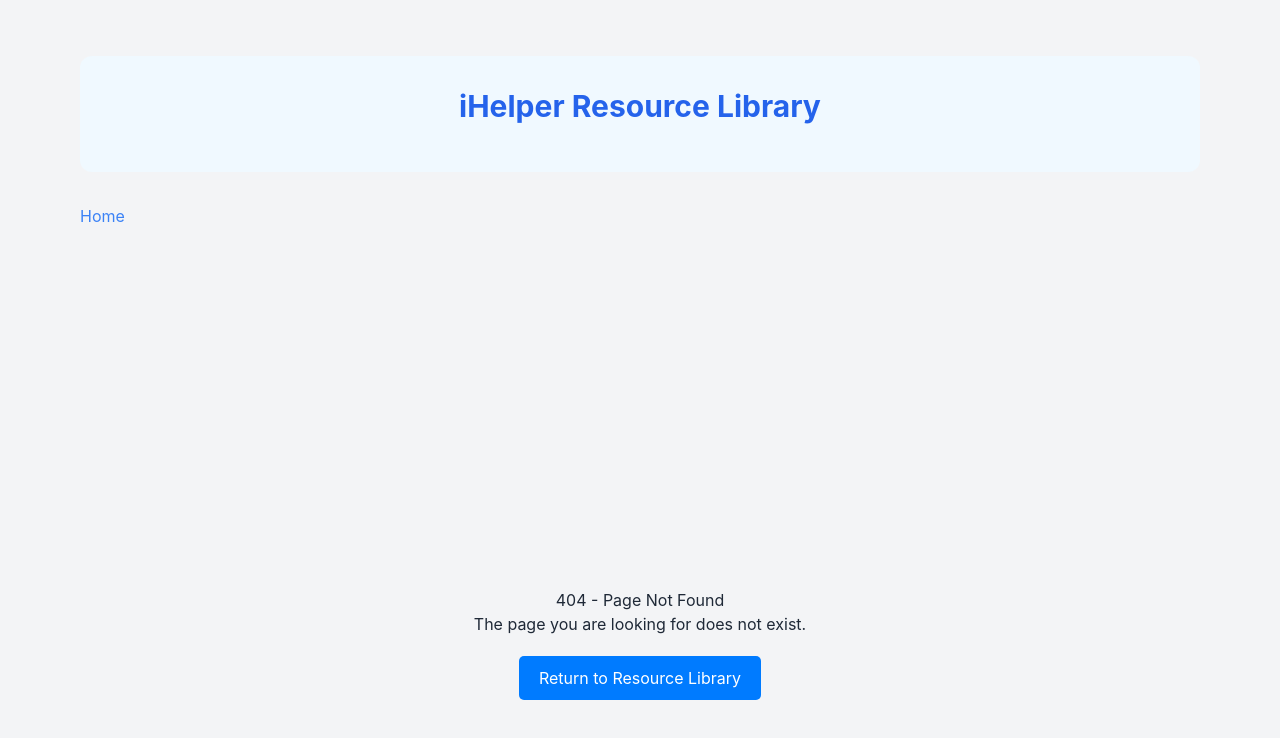
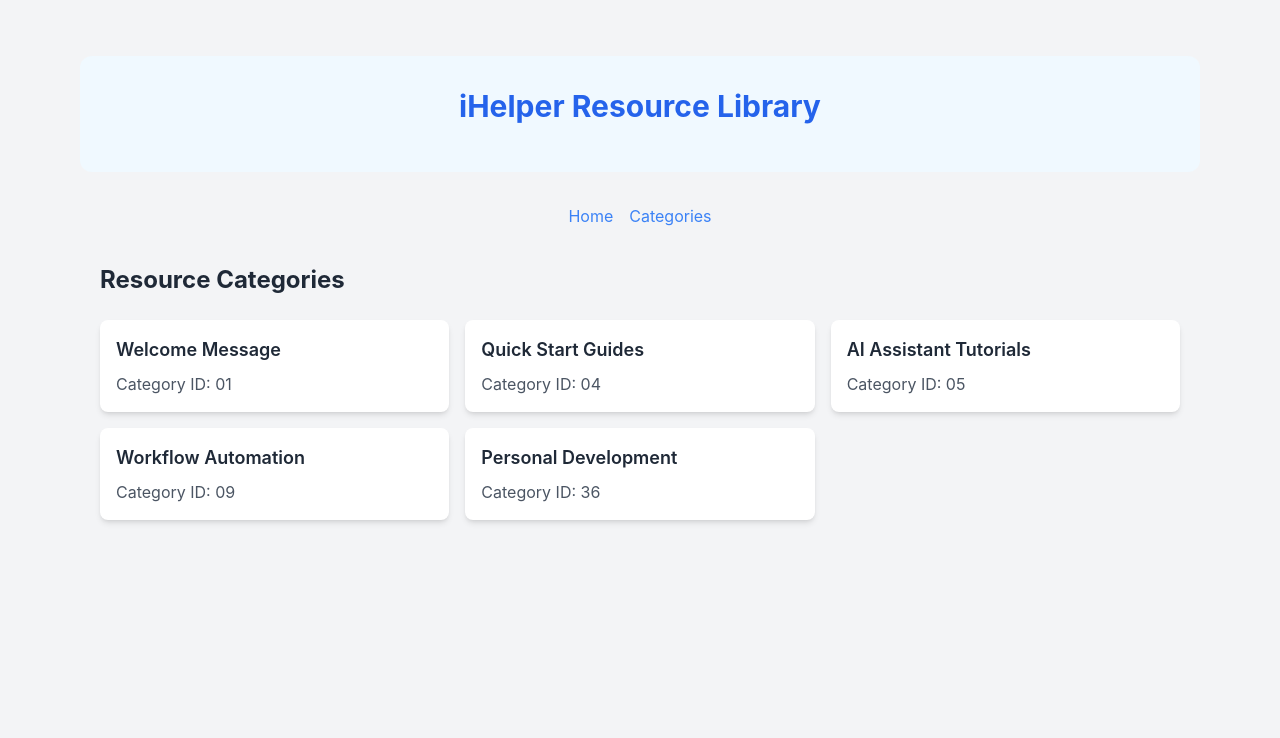
Before and after one commit to shade9473/iHelper-Library, a Vue app: page /categories in a window 1280 px wide. Before the commit this address had no page. Shown: the top 738 px of the page. Built offline with nearby package versions, Linux system fonts and the light colour scheme.

Commit message:
Deployment Preparation: Vue SPA Ready

```diff
--- a/package.json
+++ b/package.json
@@ -9,7 +9,7 @@
   },
   "scripts": {
     "dev": "vite",
-    "build": "vite build",
+    "build": "vite build && node scripts/sitemap-generator.js",
     "preview": "vite preview",
     "test": "vitest run",
     "test:watch": "vitest",
--- a/src/App.vue
+++ b/src/App.vue
@@ -3,8 +3,9 @@
     <header class="text-center mb-8">
       <h1 class="text-3xl font-bold text-blue-600">iHelper Resource Library</h1>
     </header>
-    <nav class="mb-4">
-      <router-link to="/" class="mr-4 text-blue-500 hover:text-blue-700">Home</router-link>
+    <nav class="mb-4 flex justify-center space-x-4">
+      <router-link to="/" class="text-blue-500 hover:text-blue-700">Home</router-link>
+      <router-link to="/categories" class="text-blue-500 hover:text-blue-700">Categories</router-link>
     </nav>
     <router-view></router-view>
   </div>
--- /dev/null
+++ b/src/main.js
@@ -0,0 +1,13 @@
+import { createApp } from 'vue'
+import { createPinia } from 'pinia'
+import App from './App.vue'
+import router from './router'
+import './assets/tailwind.css'
+
+const app = createApp(App)
+const pinia = createPinia()
+
+app.use(pinia)
+app.use(router)
+
+app.mount('#app')
--- a/src/router/index.js
+++ b/src/router/index.js
@@ -2,12 +2,18 @@ import { createRouter, createWebHistory } from 'vue-router'
 import ResourceLibrary from '@/views/ResourceLibrary.vue'
 import ResourceDetail from '@/views/ResourceDetail.vue'
 import NotFound from '@/views/NotFound.vue'
+import Categories from '@/views/Categories.vue'
 
 const routes = [
   {
     path: '/',
     name: 'Home',
     component: ResourceLibrary
+  },
+  {
+    path: '/categories',
+    name: 'Categories',
+    component: Categories
   },
   {
     path: '/resource/:type/:id',
--- a/src/views/Categories.vue
+++ b/src/views/Categories.vue
@@ -1,124 +1,31 @@
 <template>
-  <div class="categories-container">
-    <section class="hero bg-blue-600 text-white py-16 text-center">
-      <div class="container mx-auto px-4">
-        <h1 class="text-4xl font-bold mb-6">Resource Categories</h1>
-        <p class="text-xl mb-10">Discover curated resources tailored to your professional journey</p>
-
-        <div class="search-container max-w-2xl mx-auto">
-          <div class="relative">
-            <input
-              type="text"
-              v-model="searchQuery"
-              @input="filterCategories"
-              placeholder="Search categories..."
-              class="w-full p-4 rounded-full text-gray-800 focus:outline-none focus:ring-2 focus:ring-blue-400"
-            >
-          </div>
-        </div>
+  <div class="categories-page">
+    <h1 class="text-2xl font-bold mb-6">Resource Categories</h1>
+    <div class="grid md:grid-cols-2 lg:grid-cols-3 gap-4">
+      <div
+        v-for="category in categories"
+        :key="category.id"
+        class="bg-white shadow-md rounded-lg p-4 hover:shadow-lg transition-shadow"
+      >
+        <h2 class="text-lg font-semibold mb-2">{{ category.name }}</h2>
+        <p class="text-gray-600">Category ID: {{ category.id }}</p>
       </div>
-    </section>
-
-    <section class="category-grid py-16">
-      <div class="container mx-auto px-4">
-        <div class="grid md:grid-cols-3 gap-8">
-          <div
-            v-for="category in filteredCategories"
-            :key="category.id"
-            class="category-card bg-white shadow-lg rounded-lg p-6 hover:shadow-xl transition transform hover:-translate-y-2"
-          >
-            <div class="category-icon text-4xl mb-4 text-blue-600">
-              {{ category.icon }}
-            </div>
-            <h3 class="text-xl font-bold mb-4">{{ category.title }}</h3>
-            <p class="text-gray-600 mb-6">{{ category.description }}</p>
-            <div class="flex justify-between items-center">
-              <span class="text-sm text-gray-500">
-                {{ category.resourceCount }} Resources
-              </span>
-              <router-link
-                :to="category.link"
-                class="inline-block bg-blue-500 text-white px-4 py-2 rounded-full hover:bg-blue-600 transition"
-              >
-                View Resources
-              </router-link>
-            </div>
-          </div>
-        </div>
-      </div>
-    </section>
+    </div>
   </div>
 </template>
 
 <script setup>
-import { ref, computed } from 'vue'
+import { ref, onMounted } from 'vue'
+import { useResourceStore } from '@/stores/resourceStore'
 
-const searchQuery = ref('')
-const categories = ref([
-  {
-    id: 1,
-    title: 'Professional Development',
-    description: 'Enhance your skills and career trajectory',
-    icon: '💼',
-    link: '/category/professional-development',
-    resourceCount: 42
-  },
-  {
-    id: 2,
-    title: 'Technology & AI',
-    description: 'Stay ahead with cutting-edge tech insights',
-    icon: '🚀',
-    link: '/category/technology-ai',
-    resourceCount: 35
-  },
-  {
-    id: 3,
-    title: 'Business Strategies',
-    description: 'Strategic thinking for entrepreneurs',
-    icon: '📈',
-    link: '/category/business-strategies',
-    resourceCount: 28
-  },
-  {
-    id: 4,
-    title: 'Marketing & Sales',
-    description: 'Advanced marketing techniques and sales strategies',
-    icon: '📣',
-    link: '/category/marketing-sales',
-    resourceCount: 22
-  },
-  {
-    id: 5,
-    title: 'Personal Growth',
-    description: 'Mental health, productivity, and self-improvement',
-    icon: '🌱',
-    link: '/category/personal-growth',
-    resourceCount: 18
-  },
-  {
-    id: 6,
-    title: 'Entrepreneurship',
-    description: 'Building and scaling successful businesses',
-    icon: '💡',
-    link: '/category/entrepreneurship',
-    resourceCount: 15
-  }
-])
-
-const filteredCategories = computed(() => {
-  return categories.value.filter(category =>
-    category.title.toLowerCase().includes(searchQuery.value.toLowerCase()) ||
-    category.description.toLowerCase().includes(searchQuery.value.toLowerCase())
-  )
-})
-
-const filterCategories = () => {
-  // Additional filtering logic can be added here if needed
-}
+const resourceStore = useResourceStore()
+const categories = ref(resourceStore.categories)
 </script>
 
 <style scoped>
-.hero {
-  background: linear-gradient(135deg, #3498db 0%, #2c3e50 100%);
+.categories-page {
+  max-width: 1200px;
+  margin: 0 auto;
+  padding: 20px;
 }
 </style>
```
Also changed, not shown: deployment-diagnostic-report.json (+6 -6 lines), scripts/sitemap-generator.js (added, +28 -0 lines).
